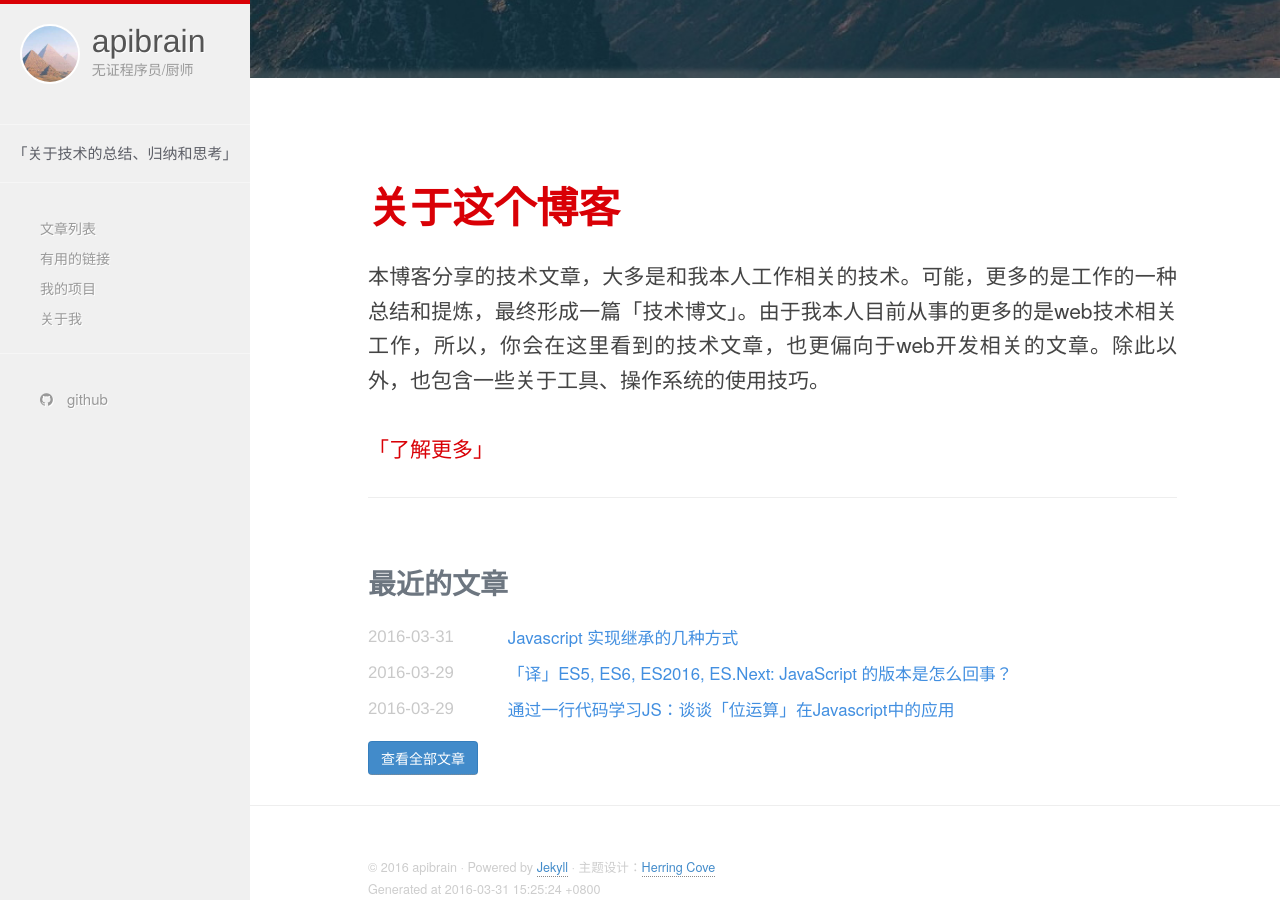
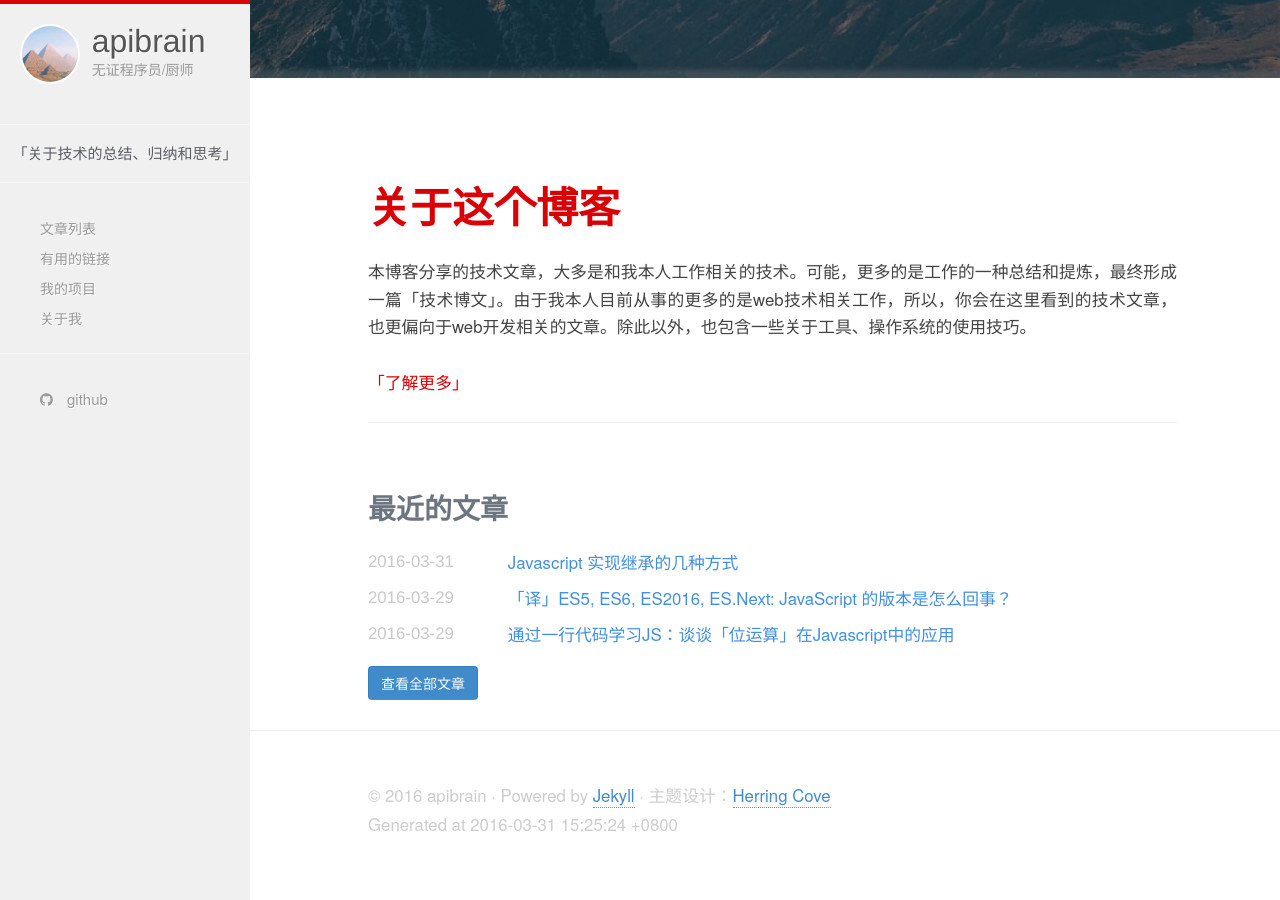
Before and after one commit to apibrain/apibrain.github.io, a Jekyll site: the page built from index.html, in a window 1280 px wide and 900 px high, scrolled down 625 px. Built offline with Jekyll 4.4.1, drawn with Linux system fonts in a browser that asks for light colours.

Commit message:
为正文字体大小样式添加了!important

```diff
--- a/css/hc.css
+++ b/css/hc.css
@@ -40,7 +40,7 @@ p
 {
   font-weight:200;
   line-height: 1.75em;
-  font-size: 1.2em;
+  font-size: 1.2em!important;
   margin-bottom: 1.5em;
   text-align: justify;
 }
```
